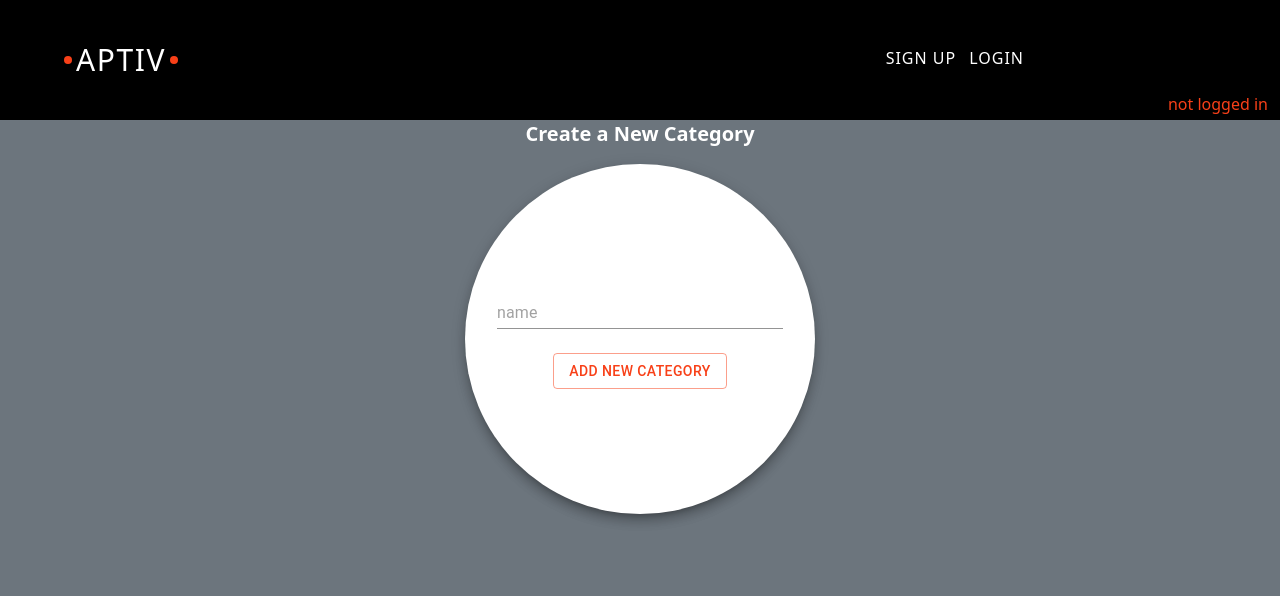
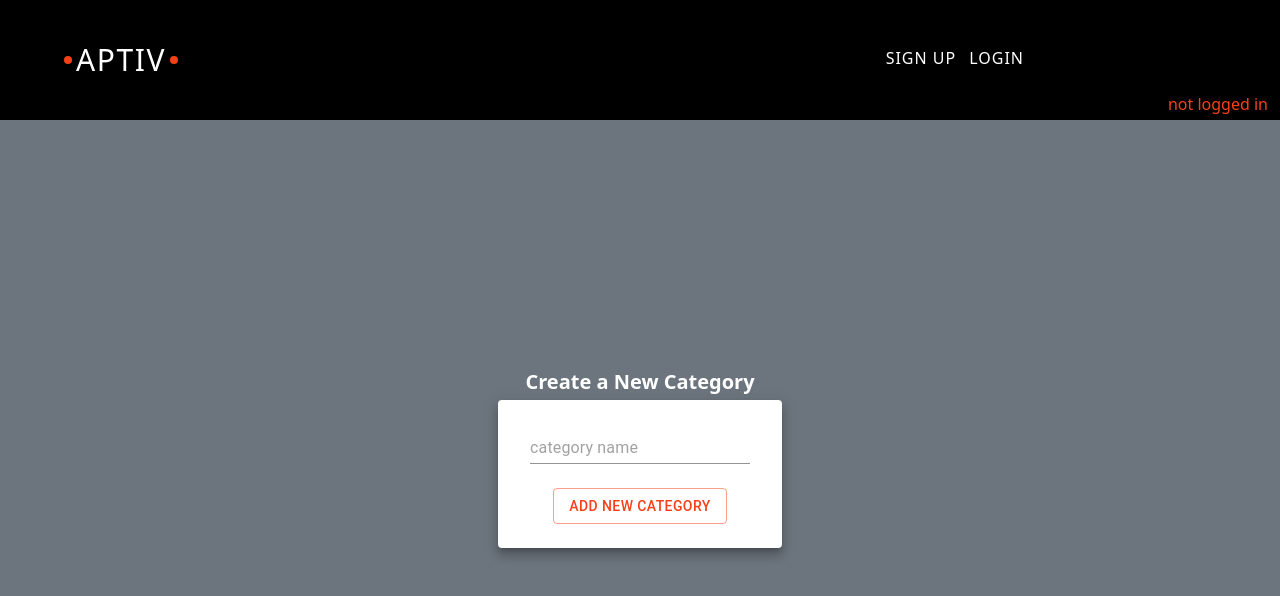
Before and after one commit to abiodunfreeman/aems-server, a Next.js app in the folder client/: page /item/category/new in a window 1280 px wide. Shown: the top 596 px of the page. Built offline with nearby package versions, Linux system fonts and the light colour scheme.

Commit message:
/category/new, /item/new forms centered

```diff
--- a/client/pages/item/category/new.js
+++ b/client/pages/item/category/new.js
@@ -45,19 +45,19 @@ export default function New() {
     <ThemeProvider theme={theme}>
       <div className="page-container ">
         <Nav />
-        <h1 className="text-center text-xl font-extrabold text-white">
+
+        <div className="m-auto">
+          <h1 className="text-center text-xl font-bold text-white">
             Create a New Category
           </h1>
           <Card
             raised={true}
-          className="mt-4 p-4 self-center  max-w-screen-sm "
+            className="m-4 p-4 self-center  max-w-screen-sm "
             sx={{
-            minWidth: '350px',
-            minHeight: '350px',
-            borderRadius: '50%',
               display: 'flex',
               flexDirection: 'column',
               justifyContent: 'center',
+              margin: '4px',
             }}
           >
             {errMsg}
@@ -69,7 +69,7 @@ export default function New() {
                   type="text"
                   name="name"
                   id="name"
-                placeholder="name"
+                  placeholder="category name"
                   className="border border-black"
                   onChange={() => handleFormChange()}
                 />
@@ -87,6 +87,7 @@ export default function New() {
             </form>
           </Card>
         </div>
+      </div>
     </ThemeProvider>
   );
 }
--- a/client/pages/item/new.js
+++ b/client/pages/item/new.js
@@ -64,7 +64,11 @@ const New = () => {
     <ThemeProvider theme={theme}>
       <div className="page-container">
         <Nav />
-        <Card className="p-4 self-center  max-w-screen-sm " raised={true}>
+        <div className="m-auto">
+          <h1 className="text-center text-xl font-bold text-white">
+            Create a New Item
+          </h1>
+          <Card className="p-4 self-center  max-w-screen-sm m-4" raised={true}>
             <form onSubmit={e => handleFormSubmit(e)} className="">
               <CardContent className=" flex flex-col">
                 <FormControl fullWidth required>
@@ -133,6 +137,7 @@ const New = () => {
             </form>
           </Card>
         </div>
+      </div>
     </ThemeProvider>
   );
 };
```
Also changed, not shown: 1 other file (tests, documents, lock files or other folders). Lines whose indentation alone changed are shown as unchanged.
